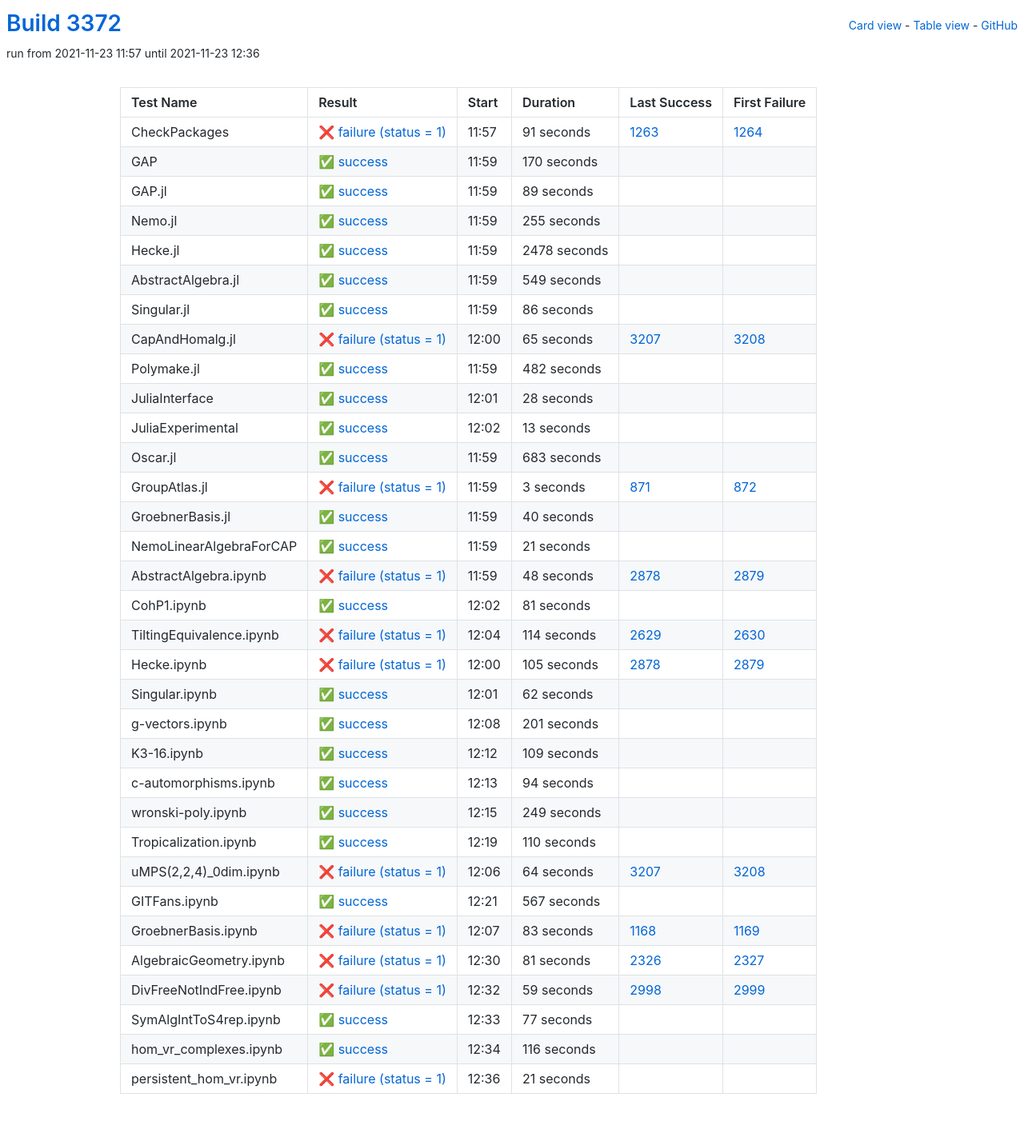
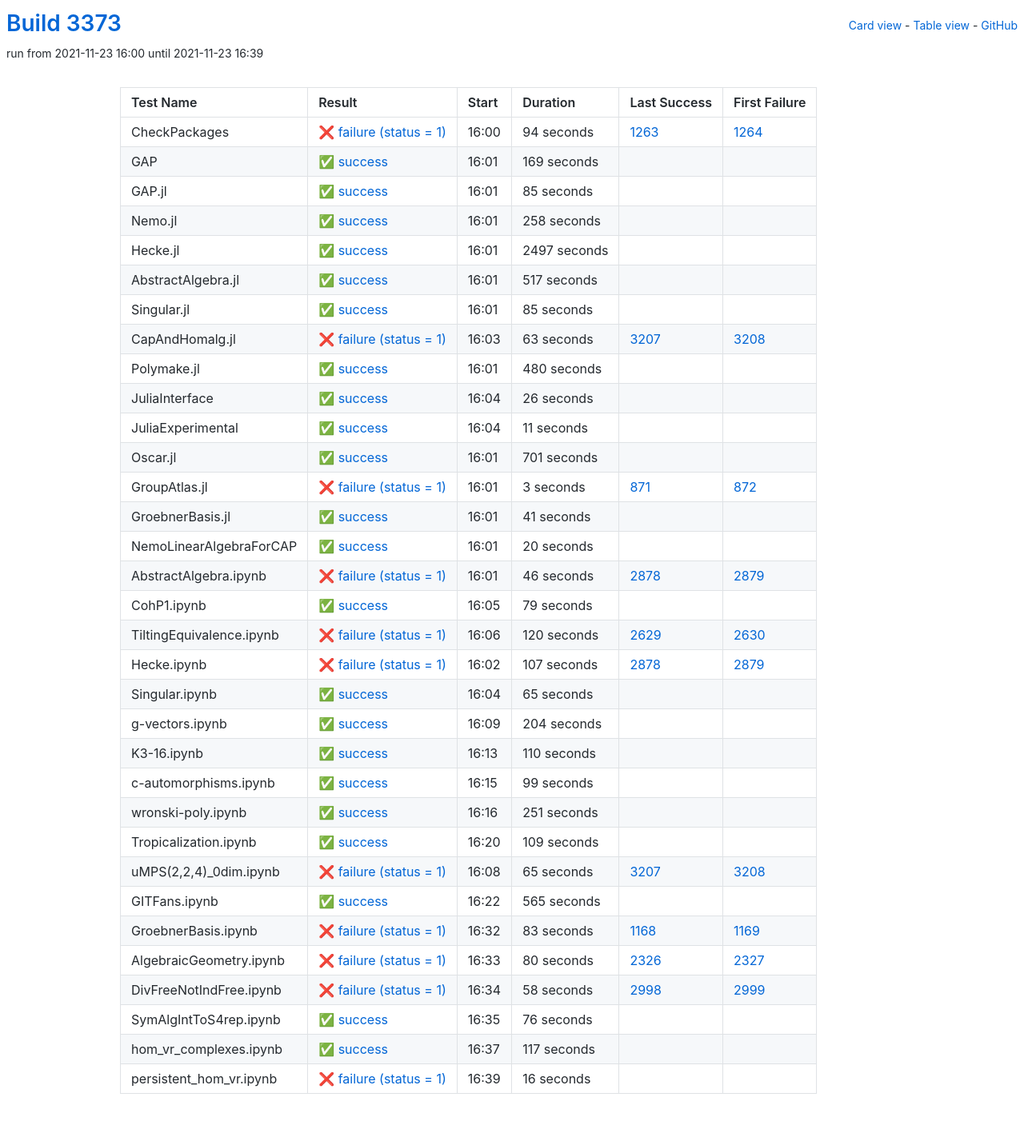
Before and after one commit to oscar-system/oscar-ci-status-stable, a Jekyll site: the page built from table.html, in a window 1280 px wide. Shown: the whole page at 80% size. Built offline with Jekyll 4.4.1, drawn with Linux system fonts in a browser that asks for light colours.

Commit message:
Build #3373

```diff
--- a/_data/ci.yml
+++ b/_data/ci.yml
@@ -1,6 +1,6 @@
 ---
-build: 3372
-build_url: https://oscarci.mathematik.uni-kl.de/job/oscar-stable/3372/
+build: 3373
+build_url: https://oscarci.mathematik.uni-kl.de/job/oscar-stable/3373/
 job: oscar-stable
 organization: oscar-system
 repo: oscar-ci-status-stable
@@ -8,152 +8,152 @@ repourl: https://github.com/oscar-system/oscar-ci-status-stable
 tests:
 - name: CheckPackages
   id: checkpackages
-  log: https://oscarci.mathematik.uni-kl.de/job/oscar-stable/3372/artifact/logs/build-3372/CheckPackages.log
-  start: 2021-11-23 11:57
+  log: https://oscarci.mathematik.uni-kl.de/job/oscar-stable/3373/artifact/logs/build-3373/CheckPackages.log
+  start: 2021-11-23 16:00
   success: false
   exitcode: 1
   status: failure
-  duration: 91
+  duration: 94
   last_success: 1263
   last_success_url: https://oscarci.mathematik.uni-kl.de/job/oscar-stable/1263/
   first_failure: 1264
   first_failure_url: https://oscarci.mathematik.uni-kl.de/job/oscar-stable/1264/
 - name: GAP
   id: gap
-  log: https://oscarci.mathematik.uni-kl.de/job/oscar-stable/3372/artifact/logs/build-3372/GAP.log
-  start: 2021-11-23 11:59
+  log: https://oscarci.mathematik.uni-kl.de/job/oscar-stable/3373/artifact/logs/build-3373/GAP.log
+  start: 2021-11-23 16:01
   success: true
   exitcode: 0
   status: success
-  duration: 170
+  duration: 169
   last_success: false
   last_success_url:
   first_failure: false
   first_failure_url:
 - name: GAP.jl
   id: gap-jl
-  log: https://oscarci.mathematik.uni-kl.de/job/oscar-stable/3372/artifact/logs/build-3372/GAP.jl.log
-  start: 2021-11-23 11:59
+  log: https://oscarci.mathematik.uni-kl.de/job/oscar-stable/3373/artifact/logs/build-3373/GAP.jl.log
+  start: 2021-11-23 16:01
   success: true
   exitcode: 0
   status: success
-  duration: 89
+  duration: 85
   last_success: false
   last_success_url:
   first_failure: false
   first_failure_url:
 - name: Nemo.jl
   id: nemo-jl
-  log: https://oscarci.mathematik.uni-kl.de/job/oscar-stable/3372/artifact/logs/build-3372/Nemo.jl.log
-  start: 2021-11-23 11:59
+  log: https://oscarci.mathematik.uni-kl.de/job/oscar-stable/3373/artifact/logs/build-3373/Nemo.jl.log
+  start: 2021-11-23 16:01
   success: true
   exitcode: 0
   status: success
-  duration: 255
+  duration: 258
   last_success: false
   last_success_url:
   first_failure: false
   first_failure_url:
 - name: Hecke.jl
   id: hecke-jl
-  log: https://oscarci.mathematik.uni-kl.de/job/oscar-stable/3372/artifact/logs/build-3372/Hecke.jl.log
-  start: 2021-11-23 11:59
+  log: https://oscarci.mathematik.uni-kl.de/job/oscar-stable/3373/artifact/logs/build-3373/Hecke.jl.log
+  start: 2021-11-23 16:01
   success: true
   exitcode: 0
   status: success
-  duration: 2478
+  duration: 2497
   last_success: false
   last_success_url:
   first_failure: false
   first_failure_url:
 - name: AbstractAlgebra.jl
   id: abstractalgebra-jl
-  log: https://oscarci.mathematik.uni-kl.de/job/oscar-stable/3372/artifact/logs/build-3372/AbstractAlgebra.jl.log
-  start: 2021-11-23 11:59
+  log: https://oscarci.mathematik.uni-kl.de/job/oscar-stable/3373/artifact/logs/build-3373/AbstractAlgebra.jl.log
+  start: 2021-11-23 16:01
   success: true
   exitcode: 0
   status: success
-  duration: 549
+  duration: 517
   last_success: false
   last_success_url:
   first_failure: false
   first_failure_url:
 - name: Singular.jl
   id: singular-jl
-  log: https://oscarci.mathematik.uni-kl.de/job/oscar-stable/3372/artifact/logs/build-3372/Singular.jl.log
-  start: 2021-11-23 11:59
+  log: https://oscarci.mathematik.uni-kl.de/job/oscar-stable/3373/artifact/logs/build-3373/Singular.jl.log
+  start: 2021-11-23 16:01
   success: true
   exitcode: 0
   status: success
-  duration: 86
+  duration: 85
   last_success: false
   last_success_url:
   first_failure: false
   first_failure_url:
 - name: CapAndHomalg.jl
   id: capandhomalg-jl
-  log: https://oscarci.mathematik.uni-kl.de/job/oscar-stable/3372/artifact/logs/build-3372/CapAndHomalg.jl.log
-  start: 2021-11-23 12:00
+  log: https://oscarci.mathematik.uni-kl.de/job/oscar-stable/3373/artifact/logs/build-3373/CapAndHomalg.jl.log
+  start: 2021-11-23 16:03
   success: false
   exitcode: 1
   status: failure
-  duration: 65
+  duration: 63
   last_success: 3207
   last_success_url: https://oscarci.mathematik.uni-kl.de/job/oscar-stable/3207/
   first_failure: 3208
   first_failure_url: https://oscarci.mathematik.uni-kl.de/job/oscar-stable/3208/
 - name: Polymake.jl
   id: polymake-jl
-  log: https://oscarci.mathematik.uni-kl.de/job/oscar-stable/3372/artifact/logs/build-3372/Polymake.jl.log
-  start: 2021-11-23 11:59
+  log: https://oscarci.mathematik.uni-kl.de/job/oscar-stable/3373/artifact/logs/build-3373/Polymake.jl.log
+  start: 2021-11-23 16:01
   success: true
   exitcode: 0
   status: success
-  duration: 482
+  duration: 480
   last_success: false
   last_success_url:
   first_failure: false
   first_failure_url:
 - name: JuliaInterface
   id: juliainterface
-  log: https://oscarci.mathematik.uni-kl.de/job/oscar-stable/3372/artifact/logs/build-3372/JuliaInterface.log
-  start: 2021-11-23 12:01
+  log: https://oscarci.mathematik.uni-kl.de/job/oscar-stable/3373/artifact/logs/build-3373/JuliaInterface.log
+  start: 2021-11-23 16:04
   success: true
   exitcode: 0
   status: success
-  duration: 28
+  duration: 26
   last_success: false
   last_success_url:
   first_failure: false
   first_failure_url:
 - name: JuliaExperimental
   id: juliaexperimental
-  log: https://oscarci.mathematik.uni-kl.de/job/oscar-stable/3372/artifact/logs/build-3372/JuliaExperimental.log
-  start: 2021-11-23 12:02
+  log: https://oscarci.mathematik.uni-kl.de/job/oscar-stable/3373/artifact/logs/build-3373/JuliaExperimental.log
+  start: 2021-11-23 16:04
   success: true
   exitcode: 0
   status: success
-  duration: 13
+  duration: 11
   last_success: false
   last_success_url:
   first_failure: false
   first_failure_url:
 - name: Oscar.jl
   id: oscar-jl
-  log: https://oscarci.mathematik.uni-kl.de/job/oscar-stable/3372/artifact/logs/build-3372/Oscar.jl.log
-  start: 2021-11-23 11:59
+  log: https://oscarci.mathematik.uni-kl.de/job/oscar-stable/3373/artifact/logs/build-3373/Oscar.jl.log
+  start: 2021-11-23 16:01
   success: true
   exitcode: 0
   status: success
-  duration: 683
+  duration: 701
   last_success: false
   last_success_url:
   first_failure: false
   first_failure_url:
 - name: GroupAtlas.jl
   id: groupatlas-jl
-  log: https://oscarci.mathematik.uni-kl.de/job/oscar-stable/3372/artifact/logs/build-3372/GroupAtlas.jl.log
-  start: 2021-11-23 11:59
+  log: https://oscarci.mathematik.uni-kl.de/job/oscar-stable/3373/artifact/logs/build-3373/GroupAtlas.jl.log
+  start: 2021-11-23 16:01
   success: false
   exitcode: 1
   status: failure
@@ -164,104 +164,140 @@ tests:
   first_failure_url: https://oscarci.mathematik.uni-kl.de/job/oscar-stable/872/
 - name: GroebnerBasis.jl
   id: groebnerbasis-jl
-  log: https://oscarci.mathematik.uni-kl.de/job/oscar-stable/3372/artifact/logs/build-3372/GroebnerBasis.jl.log
-  start: 2021-11-23 11:59
+  log: https://oscarci.mathematik.uni-kl.de/job/oscar-stable/3373/artifact/logs/build-3373/GroebnerBasis.jl.log
+  start: 2021-11-23 16:01
   success: true
   exitcode: 0
   status: success
-  duration: 40
+  duration: 41
   last_success: false
   last_success_url:
   first_failure: false
   first_failure_url:
 - name: NemoLinearAlgebraForCAP
   id: nemolinearalgebraforcap
-  log: https://oscarci.mathematik.uni-kl.de/job/oscar-stable/3372/artifact/logs/build-3372/NemoLinearAlgebraForCAP.log
-  start: 2021-11-23 11:59
+  log: https://oscarci.mathematik.uni-kl.de/job/oscar-stable/3373/artifact/logs/build-3373/NemoLinearAlgebraForCAP.log
+  start: 2021-11-23 16:01
   success: true
   exitcode: 0
   status: success
-  duration: 21
+  duration: 20
   last_success: false
   last_success_url:
   first_failure: false
   first_failure_url:
 - name: AbstractAlgebra.ipynb
   id: abstractalgebra-ipynb
-  log: https://oscarci.mathematik.uni-kl.de/job/oscar-stable/3372/artifact/logs/build-3372/AbstractAlgebra.ipynb.log
-  start: 2021-11-23 11:59
+  log: https://oscarci.mathematik.uni-kl.de/job/oscar-stable/3373/artifact/logs/build-3373/AbstractAlgebra.ipynb.log
+  start: 2021-11-23 16:01
   success: false
   exitcode: 1
   status: failure
-  duration: 48
+  duration: 46
   last_success: 2878
   last_success_url: https://oscarci.mathematik.uni-kl.de/job/oscar-stable/2878/
   first_failure: 2879
   first_failure_url: https://oscarci.mathematik.uni-kl.de/job/oscar-stable/2879/
 - name: CohP1.ipynb
   id: cohp1-ipynb
-  log: https://oscarci.mathematik.uni-kl.de/job/oscar-stable/3372/artifact/logs/build-3372/CohP1.ipynb.log
-  start: 2021-11-23 12:02
+  log: https://oscarci.mathematik.uni-kl.de/job/oscar-stable/3373/artifact/logs/build-3373/CohP1.ipynb.log
+  start: 2021-11-23 16:05
   success: true
   exitcode: 0
   status: success
-  duration: 81
+  duration: 79
   last_success: false
   last_success_url:
   first_failure: false
   first_failure_url:
 - name: TiltingEquivalence.ipynb
   id: tiltingequivalence-ipynb
-  log: https://oscarci.mathematik.uni-kl.de/job/oscar-stable/3372/artifact/logs/build-3372/TiltingEquivalence.ipynb.log
-  start: 2021-11-23 12:04
+  log: https://oscarci.mathematik.uni-kl.de/job/oscar-stable/3373/artifact/logs/build-3373/TiltingEquivalence.ipynb.log
+  start: 2021-11-23 16:06
   success: false
   exitcode: 1
   status: failure
-  duration: 114
+  duration: 120
   last_success: 2629
   last_success_url: https://oscarci.mathematik.uni-kl.de/job/oscar-stable/2629/
   first_failure: 2630
   first_failure_url: https://oscarci.mathematik.uni-kl.de/job/oscar-stable/2630/
 - name: Hecke.ipynb
   id: hecke-ipynb
-  log: https://oscarci.mathematik.uni-kl.de/job/oscar-stable/3372/artifact/logs/build-3372/Hecke.ipynb.log
-  start: 2021-11-23 12:00
+  log: https://oscarci.mathematik.uni-kl.de/job/oscar-stable/3373/artifact/logs/build-3373/Hecke.ipynb.log
+  start: 2021-11-23 16:02
   success: false
   exitcode: 1
   status: failure
-  duration: 105
+  duration: 107
   last_success: 2878
   last_success_url: https://oscarci.mathematik.uni-kl.de/job/oscar-stable/2878/
   first_failure: 2879
   first_failure_url: https://oscarci.mathematik.uni-kl.de/job/oscar-stable/2879/
 - name: Singular.ipynb
   id: singular-ipynb
-  log: https://oscarci.mathematik.uni-kl.de/job/oscar-stable/3372/artifact/logs/build-3372/Singular.ipynb.log
-  start: 2021-11-23 12:01
+  log: https://oscarci.mathematik.uni-kl.de/job/oscar-stable/3373/artifact/logs/build-3373/Singular.ipynb.log
+  start: 2021-11-23 16:04
   success: true
   exitcode: 0
   status: success
-  duration: 62
+  duration: 65
   last_success: false
   last_success_url:
   first_failure: false
   first_failure_url:
 - name: g-vectors.ipynb
   id: g-vectors-ipynb
-  log: https://oscarci.mathematik.uni-kl.de/job/oscar-stable/3372/artifact/logs/build-3372/g-vectors.ipynb.log
-  start: 2021-11-23 12:08
+  log: https://oscarci.mathematik.uni-kl.de/job/oscar-stable/3373/artifact/logs/build-3373/g-vectors.ipynb.log
+  start: 2021-11-23 16:09
   success: true
   exitcode: 0
   status: success
-  duration: 201
+  duration: 204
   last_success: false
   last_success_url:
   first_failure: false
   first_failure_url:
 - name: K3-16.ipynb
   id: k3-16-ipynb
-  log: https://oscarci.mathematik.uni-kl.de/job/oscar-stable/3372/artifact/logs/build-3372/K3-16.ipynb.log
-  start: 2021-11-23 12:12
+  log: https://oscarci.mathematik.uni-kl.de/job/oscar-stable/3373/artifact/logs/build-3373/K3-16.ipynb.log
+  start: 2021-11-23 16:13
+  success: true
+  exitcode: 0
+  status: success
+  duration: 110
+  last_success: false
+  last_success_url:
+  first_failure: false
+  first_failure_url:
+- name: c-automorphisms.ipynb
+  id: c-automorphisms-ipynb
+  log: https://oscarci.mathematik.uni-kl.de/job/oscar-stable/3373/artifact/logs/build-3373/c-automorphisms.ipynb.log
+  start: 2021-11-23 16:15
+  success: true
+  exitcode: 0
+  status: success
+  duration: 99
+  last_success: false
+  last_success_url:
+  first_failure: false
+  first_failure_url:
+- name: wronski-poly.ipynb
+  id: wronski-poly-ipynb
+  log: https://oscarci.mathematik.uni-kl.de/job/oscar-stable/3373/artifact/logs/build-3373/wronski-poly.ipynb.log
+  start: 2021-11-23 16:16
+  success: true
+  exitcode: 0
+  status: success
+  duration: 251
+  last_success: false
+  last_success_url:
+  first_failure: false
+  first_failure_url:
+- name: Tropicalization.ipynb
+  id: tropicalization-ipynb
+  log: https://oscarci.mathematik.uni-kl.de/job/oscar-stable/3373/artifact/logs/build-3373/Tropicalization.ipynb.log
+  start: 2021-11-23 16:20
   success: true
   exitcode: 0
   status: success
@@ -270,70 +306,34 @@ tests:
   last_success_url:
   first_failure: false
   first_failure_url:
-- name: c-automorphisms.ipynb
-  id: c-automorphisms-ipynb
-  log: https://oscarci.mathematik.uni-kl.de/job/oscar-stable/3372/artifact/logs/build-3372/c-automorphisms.ipynb.log
-  start: 2021-11-23 12:13
-  success: true
-  exitcode: 0
-  status: success
-  duration: 94
-  last_success: false
-  last_success_url:
-  first_failure: false
-  first_failure_url:
-- name: wronski-poly.ipynb
-  id: wronski-poly-ipynb
-  log: https://oscarci.mathematik.uni-kl.de/job/oscar-stable/3372/artifact/logs/build-3372/wronski-poly.ipynb.log
-  start: 2021-11-23 12:15
-  success: true
-  exitcode: 0
-  status: success
-  duration: 249
-  last_success: false
-  last_success_url:
-  first_failure: false
-  first_failure_url:
-- name: Tropicalization.ipynb
-  id: tropicalization-ipynb
-  log: https://oscarci.mathematik.uni-kl.de/job/oscar-stable/3372/artifact/logs/build-3372/Tropicalization.ipynb.log
-  start: 2021-11-23 12:19
-  success: true
-  exitcode: 0
-  status: success
-  duration: 110
-  last_success: false
-  last_success_url:
-  first_failure: false
-  first_failure_url:
 - name: uMPS(2,2,4)_0dim.ipynb
   id: umps-2-2-4-0dim-ipynb
-  log: https://oscarci.mathematik.uni-kl.de/job/oscar-stable/3372/artifact/logs/build-3372/uMPS-2-2-4-_0dim.ipynb.log
-  start: 2021-11-23 12:06
+  log: https://oscarci.mathematik.uni-kl.de/job/oscar-stable/3373/artifact/logs/build-3373/uMPS-2-2-4-_0dim.ipynb.log
+  start: 2021-11-23 16:08
   success: false
   exitcode: 1
   status: failure
-  duration: 64
+  duration: 65
   last_success: 3207
   last_success_url: https://oscarci.mathematik.uni-kl.de/job/oscar-stable/3207/
   first_failure: 3208
   first_failure_url: https://oscarci.mathematik.uni-kl.de/job/oscar-stable/3208/
 - name: GITFans.ipynb
   id: gitfans-ipynb
-  log: https://oscarci.mathematik.uni-kl.de/job/oscar-stable/3372/artifact/logs/build-3372/GITFans.ipynb.log
-  start: 2021-11-23 12:21
+  log: https://oscarci.mathematik.uni-kl.de/job/oscar-stable/3373/artifact/logs/build-3373/GITFans.ipynb.log
+  start: 2021-11-23 16:22
   success: true
   exitcode: 0
   status: success
-  duration: 567
+  duration: 565
   last_success: false
   last_success_url:
   first_failure: false
   first_failure_url:
 - name: GroebnerBasis.ipynb
   id: groebnerbasis-ipynb
-  log: https://oscarci.mathematik.uni-kl.de/job/oscar-stable/3372/artifact/logs/build-3372/GroebnerBasis.ipynb.log
-  start: 2021-11-23 12:07
+  log: https://oscarci.mathematik.uni-kl.de/job/oscar-stable/3373/artifact/logs/build-3373/GroebnerBasis.ipynb.log
+  start: 2021-11-23 16:32
   success: false
   exitcode: 1
   status: failure
@@ -344,60 +344,60 @@ tests:
   first_failure_url: https://oscarci.mathematik.uni-kl.de/job/oscar-stable/1169/
 - name: AlgebraicGeometry.ipynb
   id: algebraicgeometry-ipynb
-  log: https://oscarci.mathematik.uni-kl.de/job/oscar-stable/3372/artifact/logs/build-3372/AlgebraicGeometry.ipynb.log
-  start: 2021-11-23 12:30
+  log: https://oscarci.mathematik.uni-kl.de/job/oscar-stable/3373/artifact/logs/build-3373/AlgebraicGeometry.ipynb.log
+  start: 2021-11-23 16:33
   success: false
   exitcode: 1
   status: failure
-  duration: 81
+  duration: 80
   last_success: 2326
   last_success_url: https://oscarci.mathematik.uni-kl.de/job/oscar-stable/2326/
   first_failure: 2327
   first_failure_url: https://oscarci.mathematik.uni-kl.de/job/oscar-stable/2327/
 - name: DivFreeNotIndFree.ipynb
   id: divfreenotindfree-ipynb
-  log: https://oscarci.mathematik.uni-kl.de/job/oscar-stable/3372/artifact/logs/build-3372/DivFreeNotIndFree.ipynb.log
-  start: 2021-11-23 12:32
+  log: https://oscarci.mathematik.uni-kl.de/job/oscar-stable/3373/artifact/logs/build-3373/DivFreeNotIndFree.ipynb.log
+  start: 2021-11-23 16:34
   success: false
   exitcode: 1
   status: failure
-  duration: 59
+  duration: 58
   last_success: 2998
   last_success_url: https://oscarci.mathematik.uni-kl.de/job/oscar-stable/2998/
   first_failure: 2999
   first_failure_url: https://oscarci.mathematik.uni-kl.de/job/oscar-stable/2999/
 - name: SymAlgIntToS4rep.ipynb
   id: symalginttos4rep-ipynb
-  log: https://oscarci.mathematik.uni-kl.de/job/oscar-stable/3372/artifact/logs/build-3372/SymAlgIntToS4rep.ipynb.log
-  start: 2021-11-23 12:33
+  log: https://oscarci.mathematik.uni-kl.de/job/oscar-stable/3373/artifact/logs/build-3373/SymAlgIntToS4rep.ipynb.log
+  start: 2021-11-23 16:35
   success: true
   exitcode: 0
   status: success
-  duration: 77
+  duration: 76
   last_success: false
   last_success_url:
   first_failure: false
   first_failure_url:
 - name: hom_vr_complexes.ipynb
   id: hom-vr-complexes-ipynb
-  log: https://oscarci.mathematik.uni-kl.de/job/oscar-stable/3372/artifact/logs/build-3372/hom_vr_complexes.ipynb.log
-  start: 2021-11-23 12:34
+  log: https://oscarci.mathematik.uni-kl.de/job/oscar-stable/3373/artifact/logs/build-3373/hom_vr_complexes.ipynb.log
+  start: 2021-11-23 16:37
   success: true
   exitcode: 0
   status: success
-  duration: 116
+  duration: 117
   last_success: false
   last_success_url:
   first_failure: false
   first_failure_url:
 - name: persistent_hom_vr.ipynb
   id: persistent-hom-vr-ipynb
-  log: https://oscarci.mathematik.uni-kl.de/job/oscar-stable/3372/artifact/logs/build-3372/persistent_hom_vr.ipynb.log
-  start: 2021-11-23 12:36
+  log: https://oscarci.mathematik.uni-kl.de/job/oscar-stable/3373/artifact/logs/build-3373/persistent_hom_vr.ipynb.log
+  start: 2021-11-23 16:39
   success: false
   exitcode: 1
   status: failure
-  duration: 21
+  duration: 16
   last_success: false
   last_success_url:
   first_failure: false
```
Also changed, not shown: README.md.
